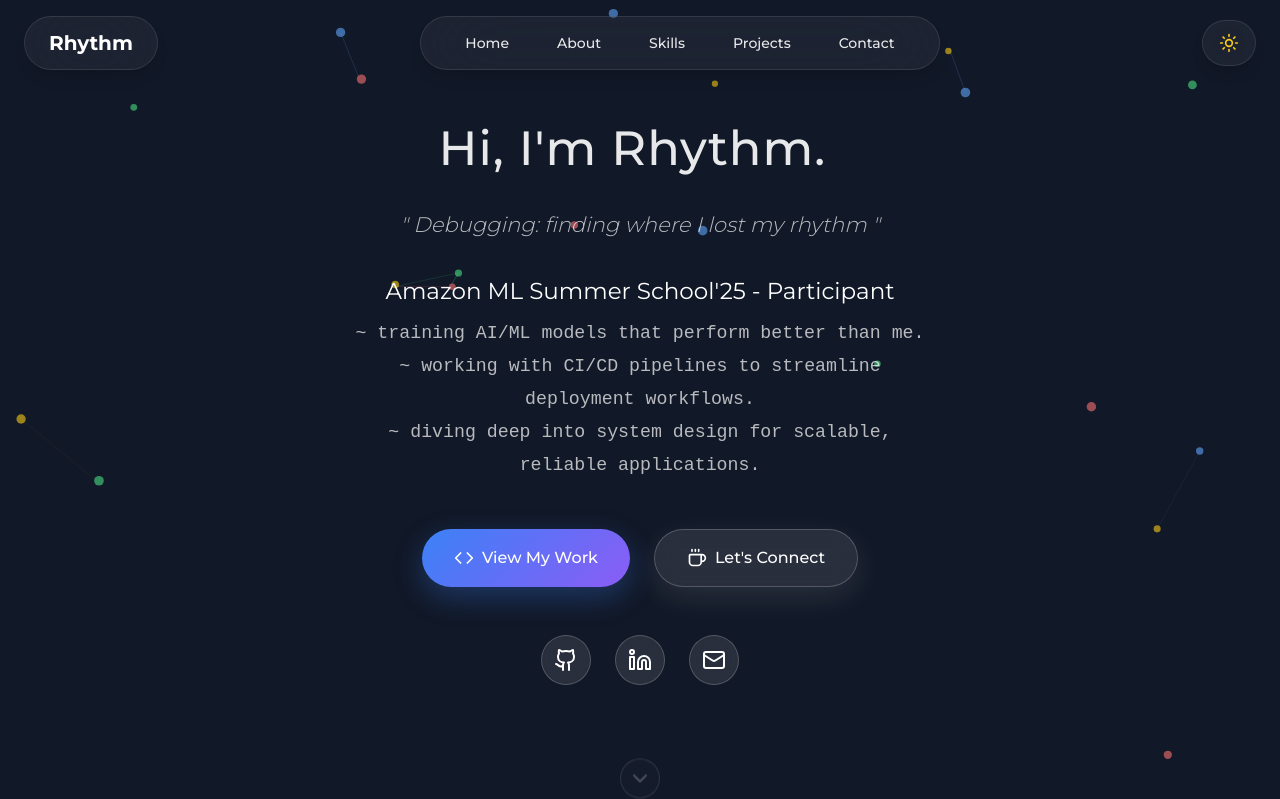
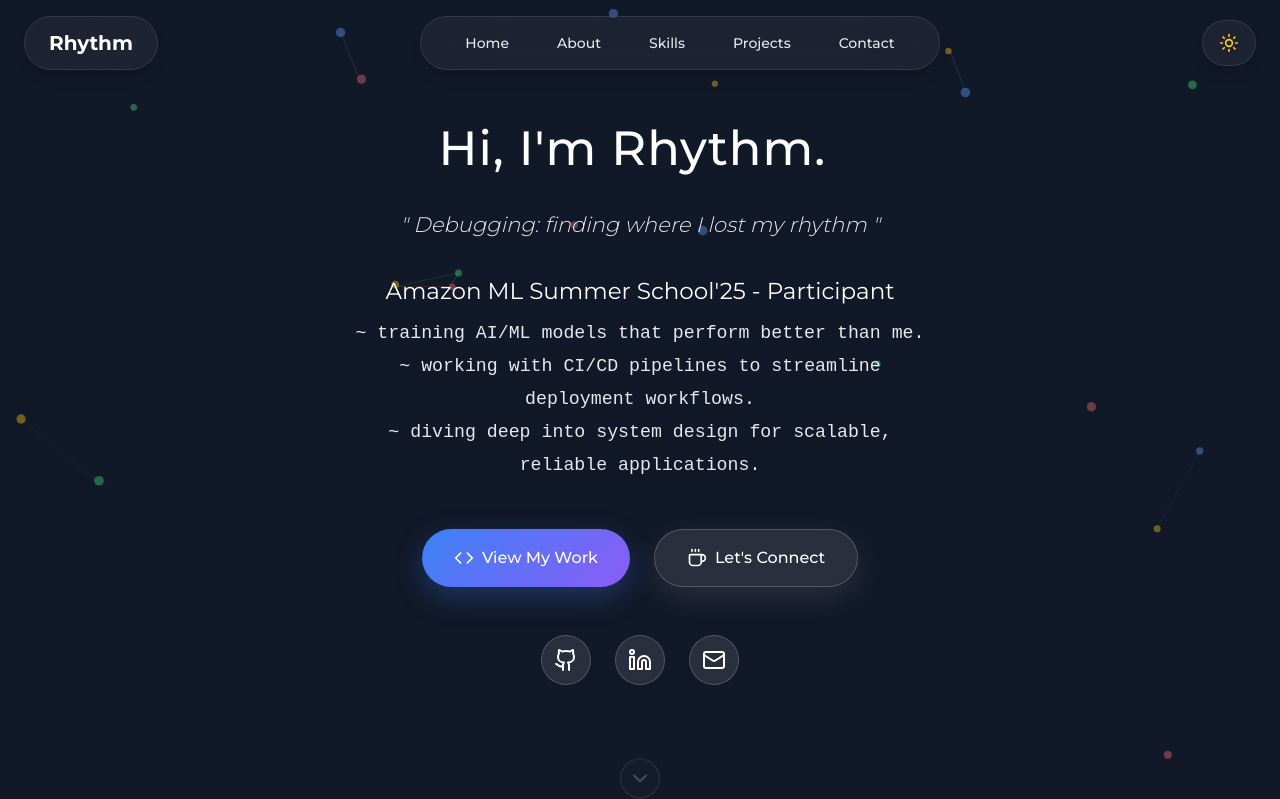
Before and after one commit to RhythmPahwa14/Rhythm-Portfolio, a Next.js app: page / in a window 1280 px wide. Shown: the top 799 px of the page. Built offline with nearby package versions, Linux system fonts and the light colour scheme; a web font is replaced by a local one.

Commit message:
Adjust Hero section opacity for improved visibility
Reduced dot opacity in Hero.js for subtler background effect. Increased text color opacity in Hero.css to enhance readability of headings and descriptions.

```diff
--- a/src/app/components/Hero.js
+++ b/src/app/components/Hero.js
@@ -100,7 +100,7 @@ export default function Hero() {
         }
 
         // Draw dot - ensure perfect circle
-        ctx.fillStyle = `rgba(${dot.color.r}, ${dot.color.g}, ${dot.color.b}, 0.6)`;
+        ctx.fillStyle = `rgba(${dot.color.r}, ${dot.color.g}, ${dot.color.b}, 0.4)`;
         ctx.beginPath();
         ctx.arc(dot.x, dot.y, dot.radius, 0, Math.PI * 2);
         ctx.fill();
--- a/src/app/styles/Hero.css
+++ b/src/app/styles/Hero.css
@@ -102,7 +102,7 @@
   font-size: clamp(1.8rem, 4vw, 3rem);
   font-weight: 500;
   margin: 0 0 1.5rem 0;
-  color: rgba(255, 255, 255, 0.9);
+  color: rgba(255, 255, 255, 1);
   letter-spacing: 1px;
 }
 
@@ -112,7 +112,7 @@
   font-size: clamp(1rem, 2vw, 1.2rem);
   font-weight: 300;
   line-height: 1.6;
-  color: rgba(255, 255, 255, 0.7);
+  color: rgba(255, 255, 255, 0.9);
   margin: 0 0 3rem 0;
   max-width: 600px;
   margin-left: auto;
```
